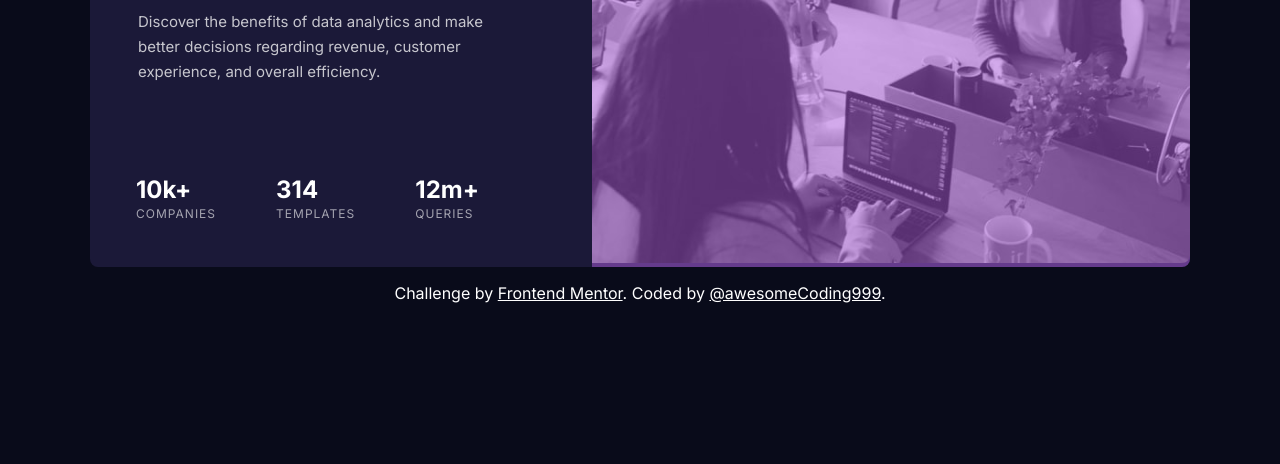
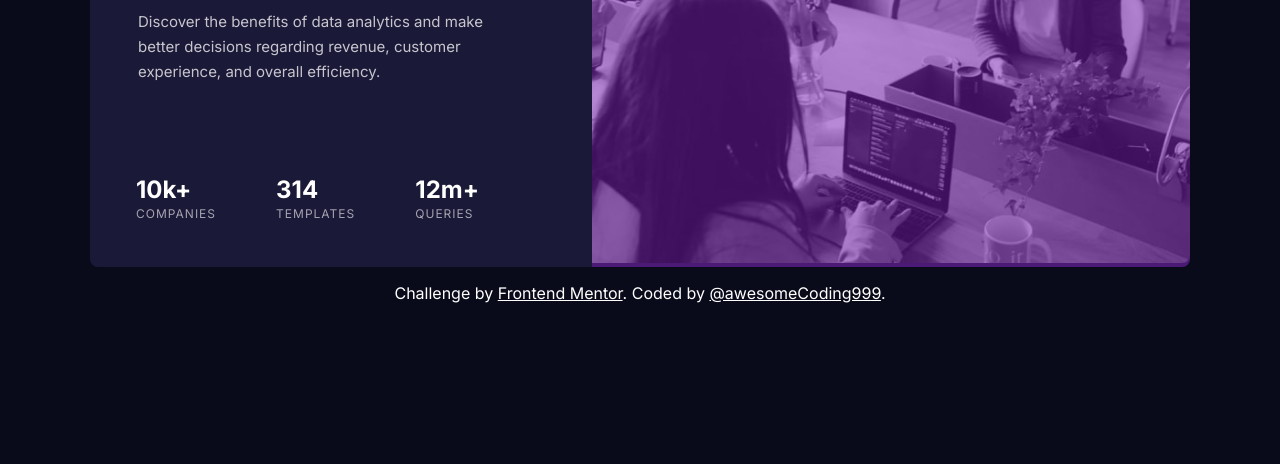
Before and after one commit to awesomeCoding999/frontend-mentor-stats-preview-card, a plain HTML site: page index.html in a window 1280 px wide. Shown: the part 336-800 px from the top of the page. Drawn offline with Linux system fonts and the light colour scheme.

Commit message:
fix: purple transparent color

```diff
--- a/styles.css
+++ b/styles.css
@@ -10,7 +10,7 @@
   --very-dark-blue: #090b1a;
   --dark-desaturated-blue: #1b1938;
   --soft-violet: #aa5cdb;
-  --transparent-violet: rgba(170, 92, 219, 0.518);
+  --transparent-violet: rgba(119, 27, 176, 0.518);
   --white: #ffffff;
   --slightly-transparent-white: hsla(0, 0%, 100%, 0.75);
   --slightly-transparent-white2: hsla(0, 0%, 100%, 0.6);
```
